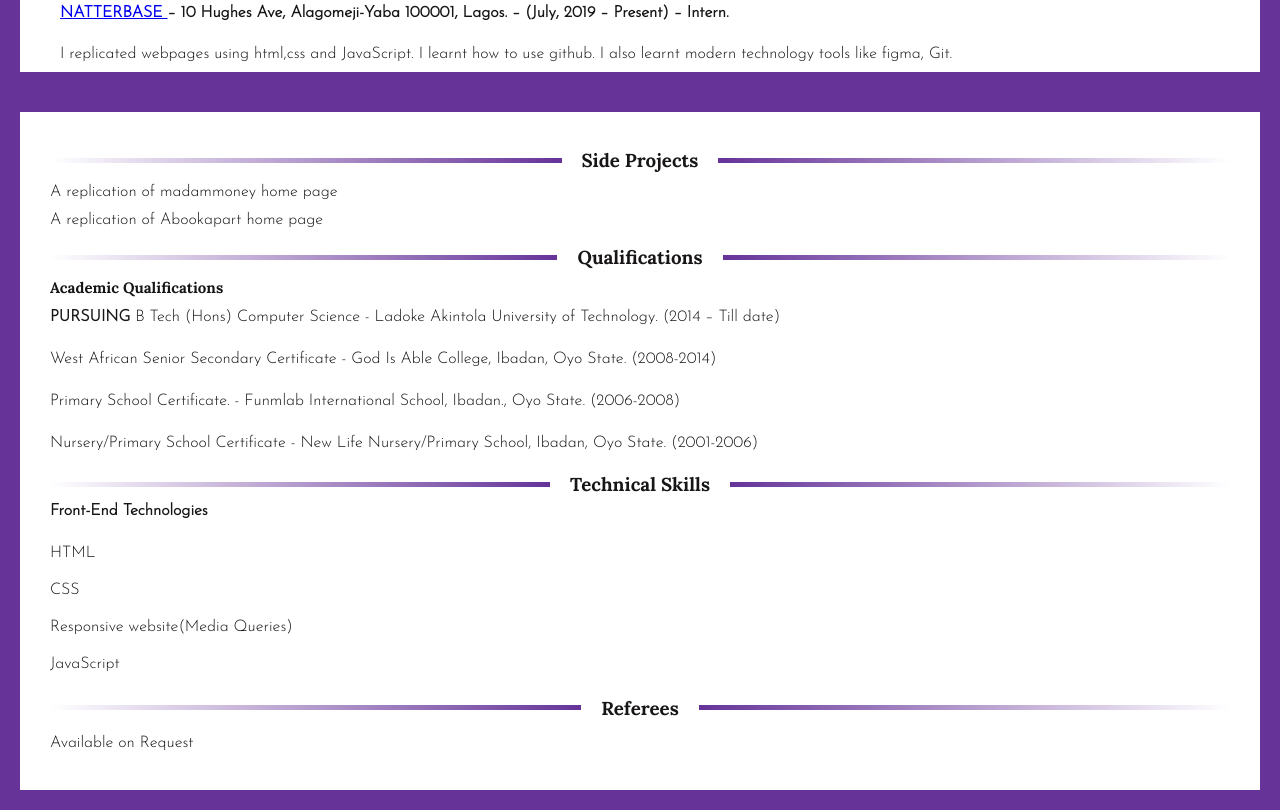
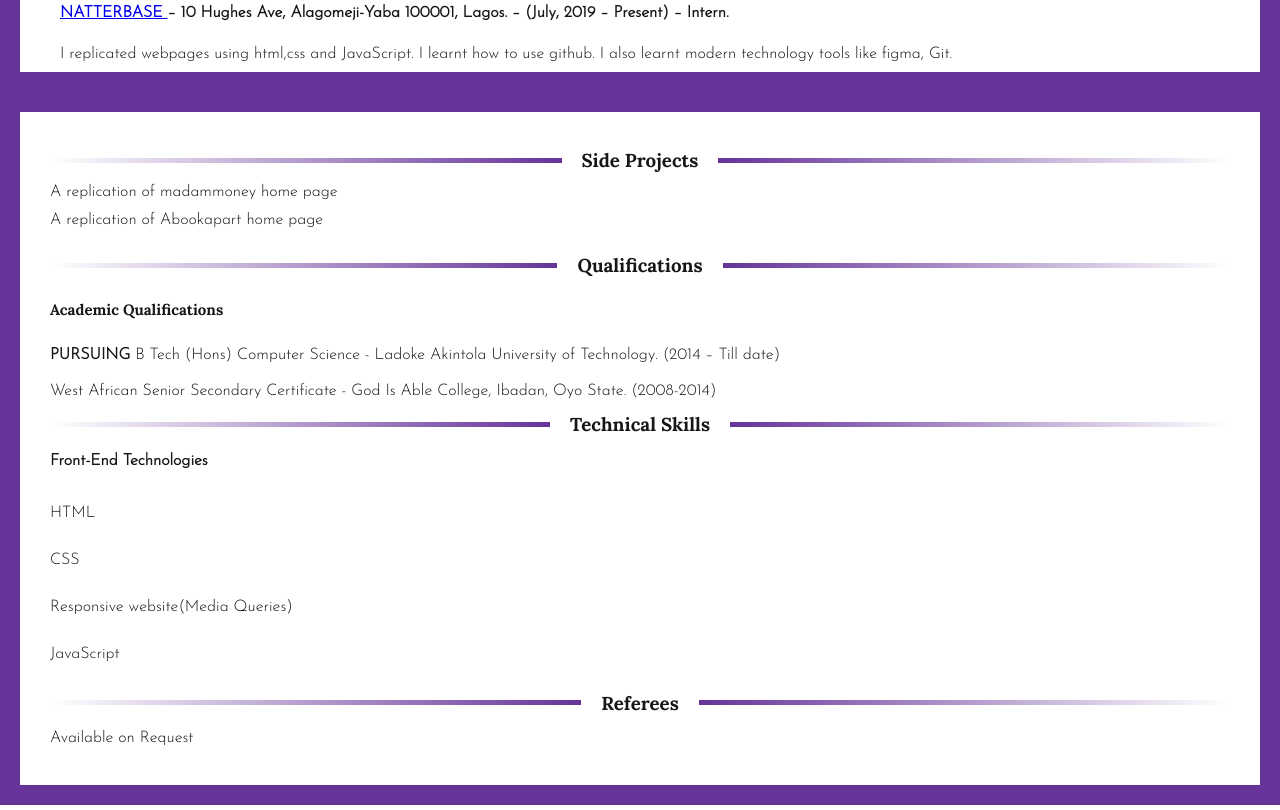
Before and after one commit to dammieayokanmi/MY-CV, a plain HTML site: page index.html in a window 1280 px wide. Shown: the part 444-1254 px from the top of the page. Drawn offline with Linux system fonts and the light colour scheme.

Commit message:
fixing things

```diff
--- a/index.css
+++ b/index.css
@@ -87,7 +87,6 @@ span.other-names {
     display: grid;
     align-items: center;
     width: 100%;
-    grid-template-columns: 1fr 1fr 1fr 1fr;
 }
 
 .front-end_longItem {
@@ -116,7 +115,7 @@ progress {
 }
 
 .education {
-    line-height: 5px;
+    line-height: 20px;
 }
 
 .education h5 {
@@ -126,7 +125,7 @@ progress {
 }
 
 .technical-skills {
-    line-height: 5px;
+    line-height: 15px;
     margin-bottom: 10px;
 }
 
--- a/index.html
+++ b/index.html
@@ -141,19 +141,11 @@ property="twitter:image"
                 <b>PURSUING</b> B Tech (Hons) Computer Science - Ladoke Akintola University of
                 Technology.         (2014 – Till date)
             </p>
-            <br>
+
             <p>
                 West African Senior Secondary Certificate - God Is Able College, Ibadan, Oyo State.         (2008-2014)
             </p>
-            <br>
-            <p>
-                Primary School Certificate. - Funmlab International School, Ibadan., Oyo State.         (2006-2008)
-            </p>
-            <br>
-            <p>
-                Nursery/Primary School Certificate - New Life Nursery/Primary School, Ibadan, Oyo State.            (2001-2006)
-            </p>
-            <br>
+
         </div>
         <div class="technical-skills">
             <h3>Technical Skills</h3>
```
